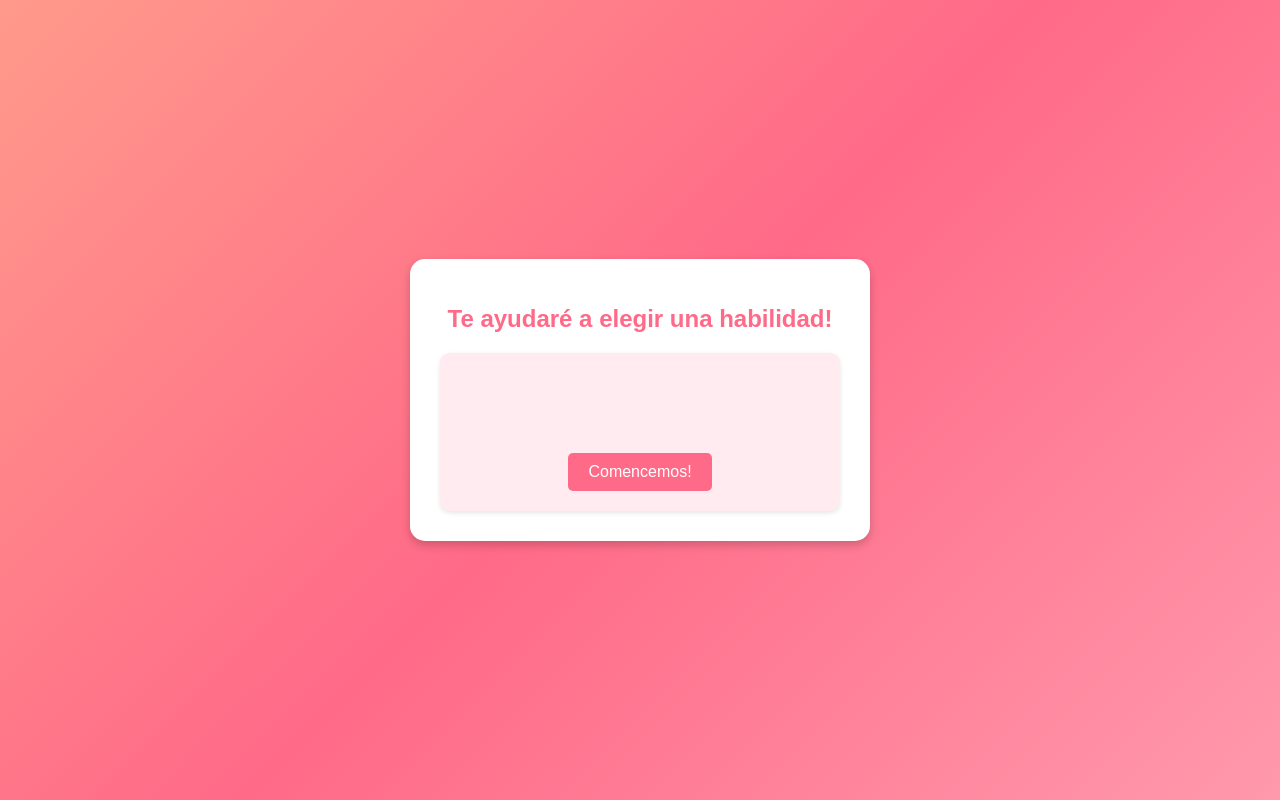
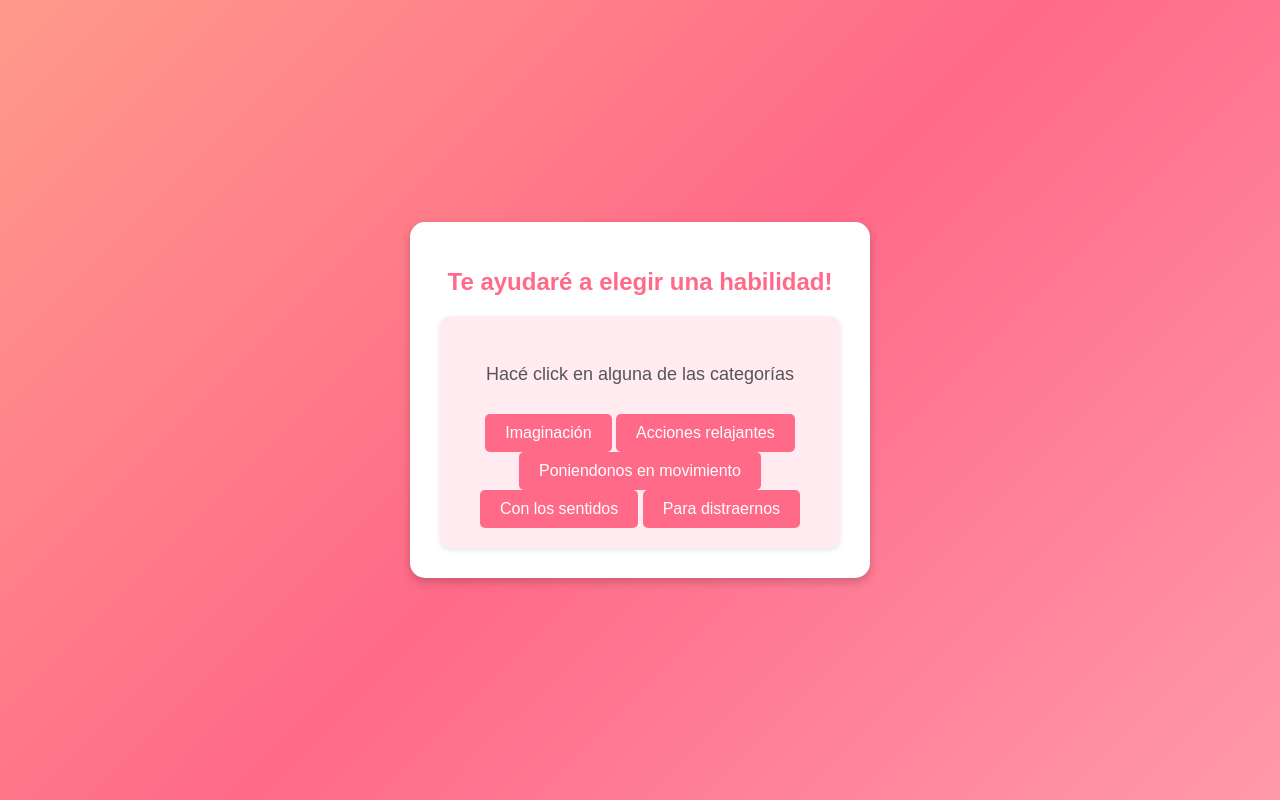
Before and after one commit to chriscip02/Habilidades-emocionales, a plain HTML site: page index.html in a window 1280 px wide. Drawn offline with Linux system fonts and the light colour scheme.

Commit message:
Update index.html
Agregué diferentes categorias para las habilidades emocionales

```diff
--- a/index.html
+++ b/index.html
@@ -10,11 +10,15 @@
     <div class="container">
         <h1>Te ayudaré a elegir una habilidad!</h1>
         <div class="tool-box">
-            <p id="tool-display" style="visibility: hidden;">Presiona el botón para obtener una herramienta</p>
-            <div id="spinner" style="display: none;">
-                <div class="spinner"></div>
+            <div id="roulette" class="hidden"></div>
+            <p id="tool-display" class="hidden">Hacé click en alguna de las categorías</p>
+            <div class="category-buttons">
+                <button onclick="selectCategory(1)">Imaginación</button>
+                <button onclick="selectCategory(2)">Acciones relajantes</button>
+                <button onclick="selectCategory(3)">Poniendonos en movimiento</button>
+                <button onclick="selectCategory(4)">Con los sentidos</button>
+                <button onclick="selectCategory(5)">Para distraernos</button>
             </div>
-            <button onclick="startAnimation()">Comencemos!</button>
         </div>
     </div>
     <script src="script.js"></script>
```
